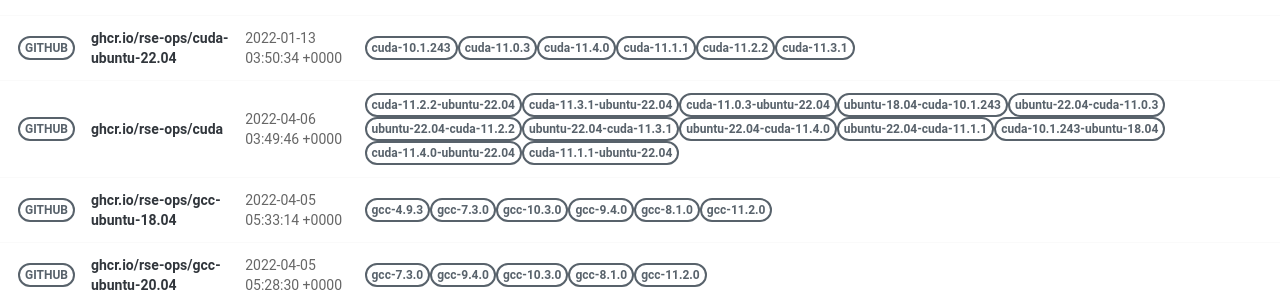
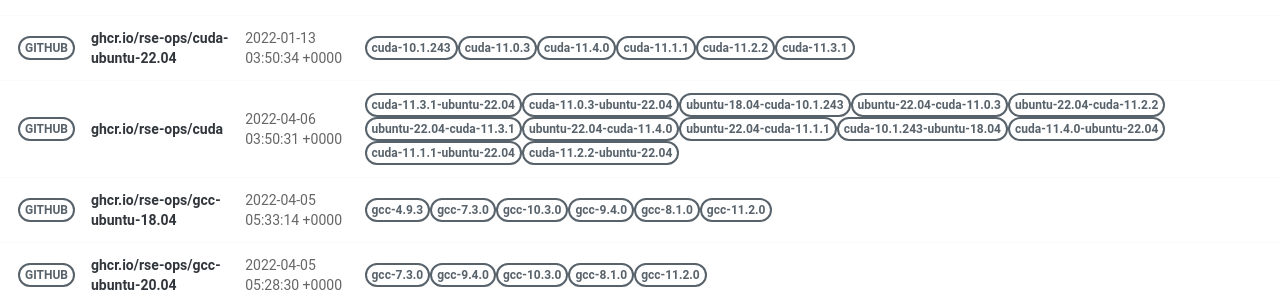
Before and after one commit to rse-ops/docker-images, a Jekyll site: the page built from pages/index.md, in a window 1280 px wide. Shown: the part 414-706 px from the top of the page. Built offline with Jekyll 4.4.1, drawn with Linux system fonts in a browser that asks for light colours; nearby versions of some CDN libraries; part of the change alters nothing that is shown.

Commit message:
Automated push to update library 2022-04-06

```diff
--- a/_library/ghcr.io-rse-ops-cuda.md
+++ b/_library/ghcr.io-rse-ops-cuda.md
@@ -1,14 +1,11 @@
 ---
 layout: container
 name: ghcr.io/rse-ops/cuda
-updated_at: 2022-04-06 03:49:46.390852
+updated_at: 2022-04-06 03:50:31.503571
 
 
 container_url: https://github.com/orgs/rse-ops/packages/container/package/cuda
 versions:
- - tag: cuda-11.2.2-ubuntu-22.04
-   dockerfile: https://github.com/rse-ops/docker-images/blob/main/ubuntu/cuda/Dockerfile
-   manifest: https://crane.ggcr.dev/manifest/ghcr.io/rse-ops/cuda:cuda-11.2.2-ubuntu-22.04
  - tag: cuda-11.3.1-ubuntu-22.04
    dockerfile: https://github.com/rse-ops/docker-images/blob/main/ubuntu/cuda/Dockerfile
    manifest: https://crane.ggcr.dev/manifest/ghcr.io/rse-ops/cuda:cuda-11.3.1-ubuntu-22.04
@@ -42,5 +39,8 @@ versions:
  - tag: cuda-11.1.1-ubuntu-22.04
    dockerfile: https://github.com/rse-ops/docker-images/blob/main/ubuntu/cuda/Dockerfile
    manifest: https://crane.ggcr.dev/manifest/ghcr.io/rse-ops/cuda:cuda-11.1.1-ubuntu-22.04
+ - tag: cuda-11.2.2-ubuntu-22.04
+   dockerfile: https://github.com/rse-ops/docker-images/blob/main/ubuntu/cuda/Dockerfile
+   manifest: https://crane.ggcr.dev/manifest/ghcr.io/rse-ops/cuda:cuda-11.2.2-ubuntu-22.04
 
 ---
```
